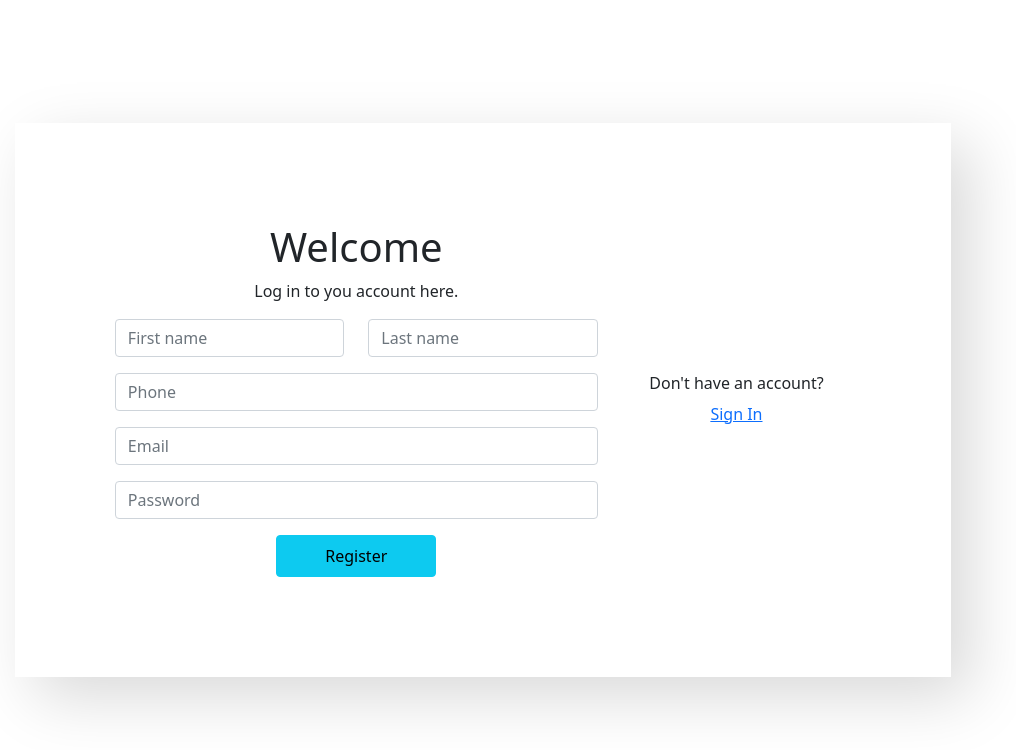
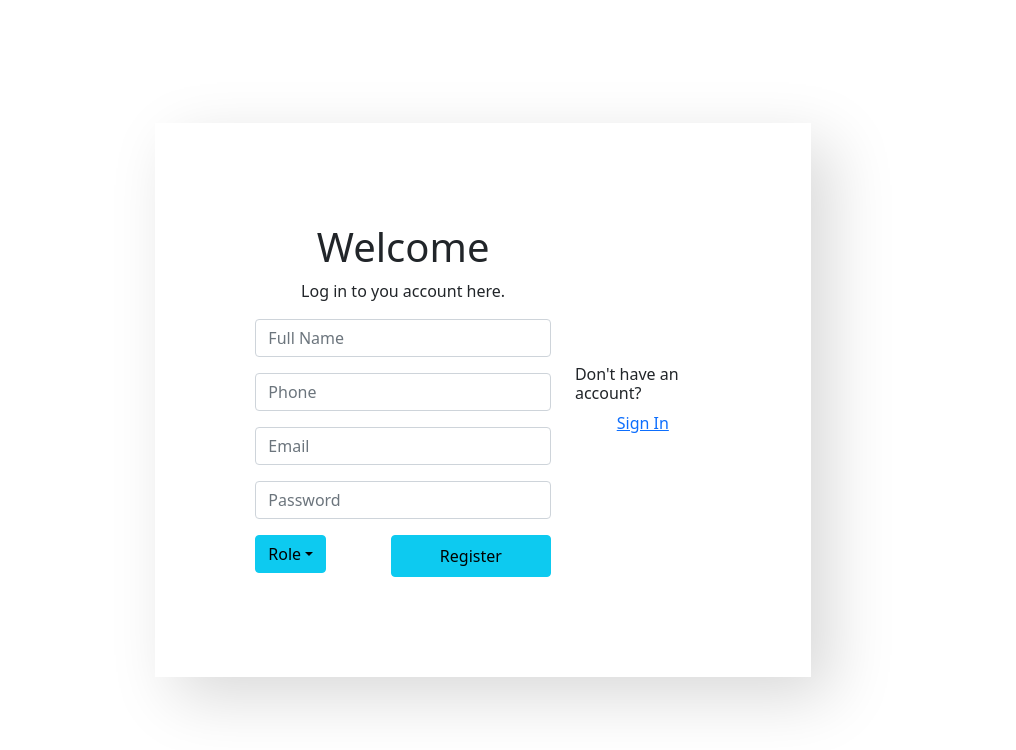
Before and after one commit to CodersTrio/tradeBid-client, a React (Create React App) app: page /signUp in a window 1280 px wide. Shown: the top 750 px of the page, without its empty margins (157-1173 px from the left). Built offline with nearby package versions, Linux system fonts and the light colour scheme; no server answers.

Commit message:
add to user

```diff
--- a/src/components/authentication/SignUp/SignUp.js
+++ b/src/components/authentication/SignUp/SignUp.js
@@ -3,14 +3,15 @@ import { Link, useHistory } from 'react-router-dom';
 
 import './SignUp.css';
 import useAuth from './../../../hook/useAuth';
-import { Alert, Button } from 'react-bootstrap';
+import { Alert, Button, DropdownButton, Dropdown } from 'react-bootstrap';
 
 const SignUp = () => {
 
-
+    const [role, setRole] = useState('Role');
     const [loginData, setLoginData] = useState({});
     const history = useHistory();
-    const {  registerUser, user } = useAuth();
+    const { registerUser, user } = useAuth();
+    console.log(loginData);
 
     const handleOnBlur = e => {
         const field = e.target.name;
@@ -24,7 +25,8 @@ const SignUp = () => {
         //     alert('Your password did not match');
         //     return;
         // }
-        registerUser(loginData.email, loginData.password, loginData.name, history);
+
+        registerUser(loginData.email, loginData.password, loginData.name, loginData.mobile, role, history);
 
         e.preventDefault();
     }
@@ -38,35 +40,40 @@ const SignUp = () => {
                         <p>Log in to you account here.</p>
                         <form onSubmit={handleLoginSubmit}>
                             <div class="row my-3">
-                                <div class="col">
-                                    <input type="text" class="form-control" placeholder="First name" aria-label="First name" name="name" onBlur={handleOnBlur}/>
+                                <div class="">
+                                    <input type="text" class="form-control" placeholder="Full Name" aria-label="First name" name="name" onBlur={handleOnBlur} />
                                 </div>
-                                <div class="col">
-                                    <input type="text" class="form-control" placeholder="Last name" aria-label="Last name"   onBlur="handleOnBlur"/>
-                                </div>
+
                             </div>
                             <div class="row mb-3">
 
-                               <div class="col-12">
-                                   <input type="text" class="form-control" id="phone" placeholder='Phone' name="phone" onBlur="handleOnBlur" />
-                               </div>
-                           </div>
-                            <div class="row mb-3">
-
                                 <div class="col-12">
-                                    <input type="email" class="form-control" id="inputEmail3" placeholder='Email' name="email" onBlur={handleOnBlur}/>
+                                    <input type="text" class="form-control" id="phone" placeholder='Phone' name="phone" onBlur={handleOnBlur} />
                                 </div>
                             </div>
                             <div class="row mb-3">
 
                                 <div class="col-12">
-                                    <input type="password" class="form-control" id="inputPassword3" placeholder='Password' name="password" onBlur={handleOnBlur}/>
+                                    <input type="email" class="form-control" id="inputEmail3" placeholder='Email' name="email" onBlur={handleOnBlur} />
+                                </div>
+                            </div>
+                            <div class="row mb-3">
+
+                                <div class="col-12">
+                                    <input type="password" class="form-control" id="inputPassword3" placeholder='Password' name="password" onBlur={handleOnBlur} />
                                 </div>
                             </div>
 
-                            <Button className="py-2 px-5" variant="info" type="submit">Register</Button>
-                            {/* {user?.email && <Alert severity="success">User Created successfully!</Alert>} */}
+                            <div className='d-flex justify-content-between'>
 
+                            <DropdownButton variant='info' id="dropdown-basic-button" title={role}>
+                            <Dropdown.Item onClick={()=>setRole('Seller')} >Seller</Dropdown.Item>
+                            <Dropdown.Item onClick={()=>setRole('Buyer')}  >Buyer</Dropdown.Item>
+                            </DropdownButton>
+
+                            <Button className="py-2 px-5" variant="info" type ="submit">Register</Button>
+                        {/* {user?.email && <Alert severity="success">User Created successfully!</Alert>} */}
+                            </div>
 
                         </form>
 
--- a/src/hook/useFirebase.js
+++ b/src/hook/useFirebase.js
@@ -4,6 +4,7 @@ import {
     signInWithPopup, sendEmailVerification, updateProfile, signOut
 } from "firebase/auth";
 import initializeFirebase from '../components/authentication/Firebase/firebase.init';
+import axios from 'axios';
 
 // initialize firebase app
 initializeFirebase();
@@ -14,14 +15,26 @@ const useFirebase = () => {
     const [authError, setAuthError] = useState('');
     // const [admin, setAdmin] = useState(false);
 
+    const addUserToDB = (user) =>{
+        axios.post('https://serene-savannah-96392.herokuapp.com/addUser', user)
+        .then(res=>{
+            console.log(res.data);
+        })
+    }
 
     const auth = getAuth();
     const googleProvider = new GoogleAuthProvider();
 
-    const registerUser = (email, password, name, history) => {
+    const registerUser = (email, password, name, mobile, role, history) => {
         setIsLoading(true);
         createUserWithEmailAndPassword(auth, email, password)
             .then((userCredential) => {
+                addUserToDB({
+                    email:email,
+                    name:name,
+                    mobile:mobile,
+                    role:role
+                })
                 setAuthError('');
                 const newUser = { email, displayName: name };
                 setUser(newUser);
```
